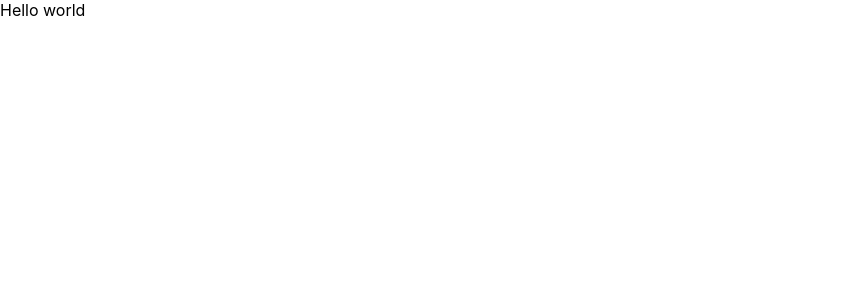
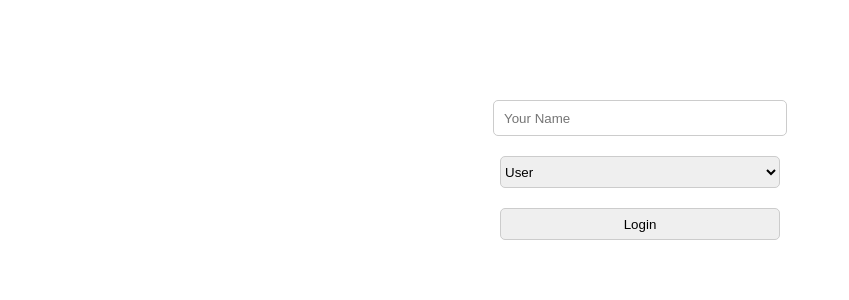
Before and after one commit to BondarenkoDmitriy/infotechTT-chat-morze-frontEnd, a React (Create React App) app: page / in a window 1280 px wide. Shown: the top 300 px of the page, without its empty margins (0-849 px from the left). Built offline with nearby package versions, Linux system fonts and the light colour scheme.

Commit message:
added login markup

```diff
--- a/package.json
+++ b/package.json
@@ -13,6 +13,7 @@
     "react": "^17.0.2",
     "react-dom": "^17.0.2",
     "react-scripts": "4.0.3",
+    "socket.io-client": "^4.7.1",
     "typescript": "^4.2.4",
     "typescript-eslint-parser": "^22.0.0",
     "web-vitals": "^1.1.1"
--- a/src/App.tsx
+++ b/src/App.tsx
@@ -1,10 +1,11 @@
 import React from 'react';
 import './App.scss';
+import { Authorization } from './Components/Authorization/Authorization';
 
 export const App: React.FC = () => {
   return (
     <div>
-      Hello world
+      <Authorization />
     </div>
   );
 };
--- /dev/null
+++ b/src/Components/Authorization/Authorization.tsx
@@ -0,0 +1,30 @@
+/* eslint-disable */
+import React from 'react';
+import { UserRole } from '../../type/roles';
+import './authorization.scss';
+
+export const Authorization: React.FC = () => {
+  return (
+    <div className="authorization">
+      <input
+        type="text"
+        placeholder="Your Name"
+        className="authorization__field authorization__field__name"
+        required
+      />
+      <select
+        className="authorization__field"
+      >
+        <option value={UserRole.User}>User</option>
+        <option value={UserRole.Admin}>Admin</option>
+        <option value={UserRole.Newby}>Newby</option>
+      </select>
+      <button
+        type="submit"
+        className="authorization__field"
+      >
+        Login
+      </button>
+    </div>
+  );
+};
--- /dev/null
+++ b/src/Components/Authorization/authorization.scss
@@ -0,0 +1,48 @@
+.authorization {
+  display: flex;
+  flex-direction: column;
+  align-items: center;
+  gap: 20px;
+
+  margin: 100px auto;
+
+  width: 280px;
+
+  &__field {
+    height: 32px;
+    width: 100%;
+
+    border: 1px solid #ccc;
+    border-radius: 5px;
+
+    cursor: pointer;
+
+    transition: border 0.5s ease-in;
+
+    &:hover {
+      border: 1px solid #000;
+    }
+
+    transition: background-color 0.5s ease-in;
+    transition: border-color 0.5s ease-in;
+
+    &:active {
+      background-color: #ccc;
+      border-color: #000;
+    }
+
+    &__name {
+      padding-left: 10px;
+    }
+
+    &--error {
+      border: 2px solid red;
+    }
+  }
+}
+
+.error-message {
+  color: red;
+  font-size: 14px;
+  margin-top: 5px;
+}
--- /dev/null
+++ b/src/type/roles.ts
@@ -0,0 +1,6 @@
+// eslint-disable-next-line no-shadow
+export enum UserRole {
+  User = 'user',
+  Admin = 'admin',
+  Newby = 'newby',
+}
```
Also changed, not shown: 1 other file (tests, documents, lock files or other folders).
